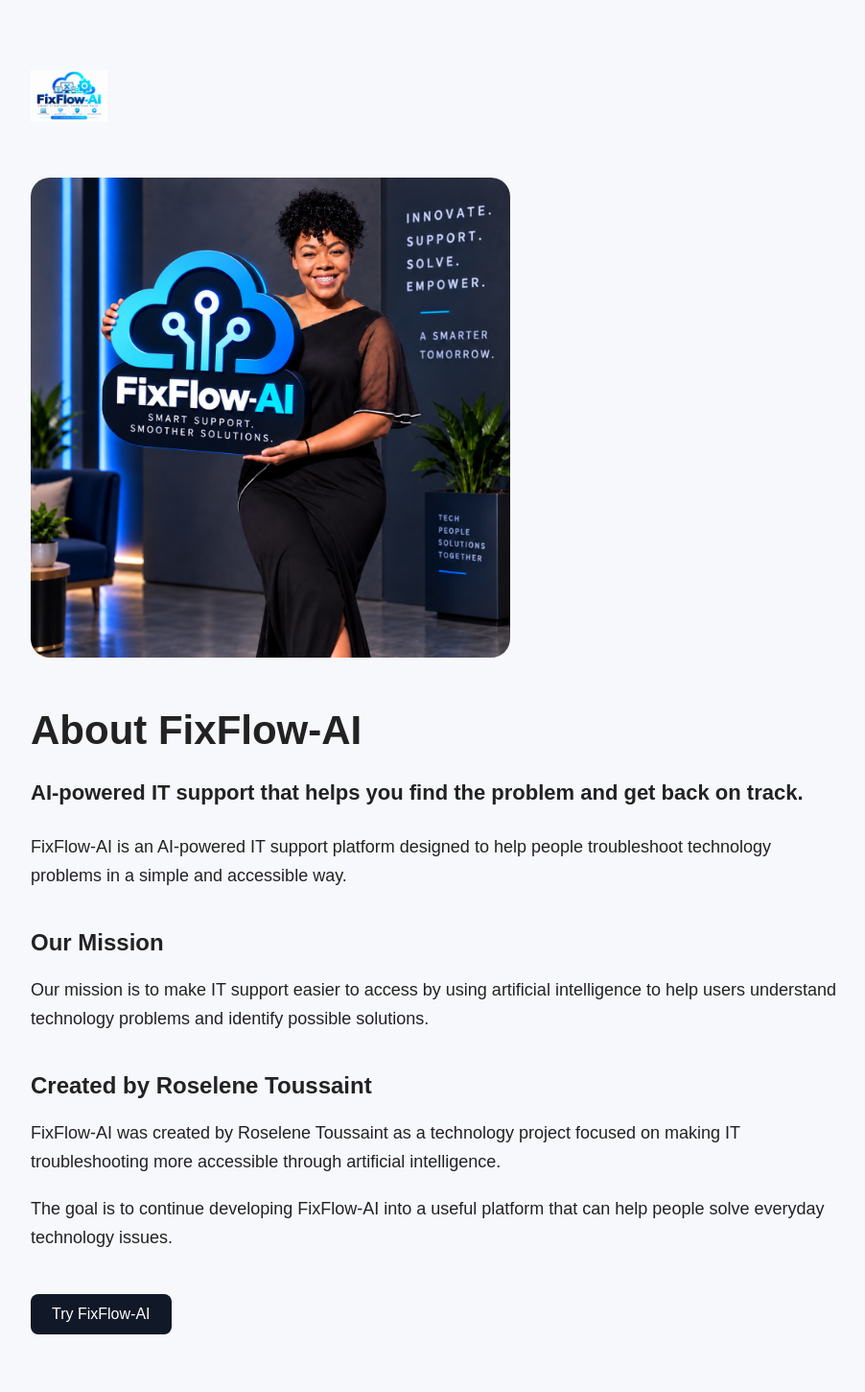
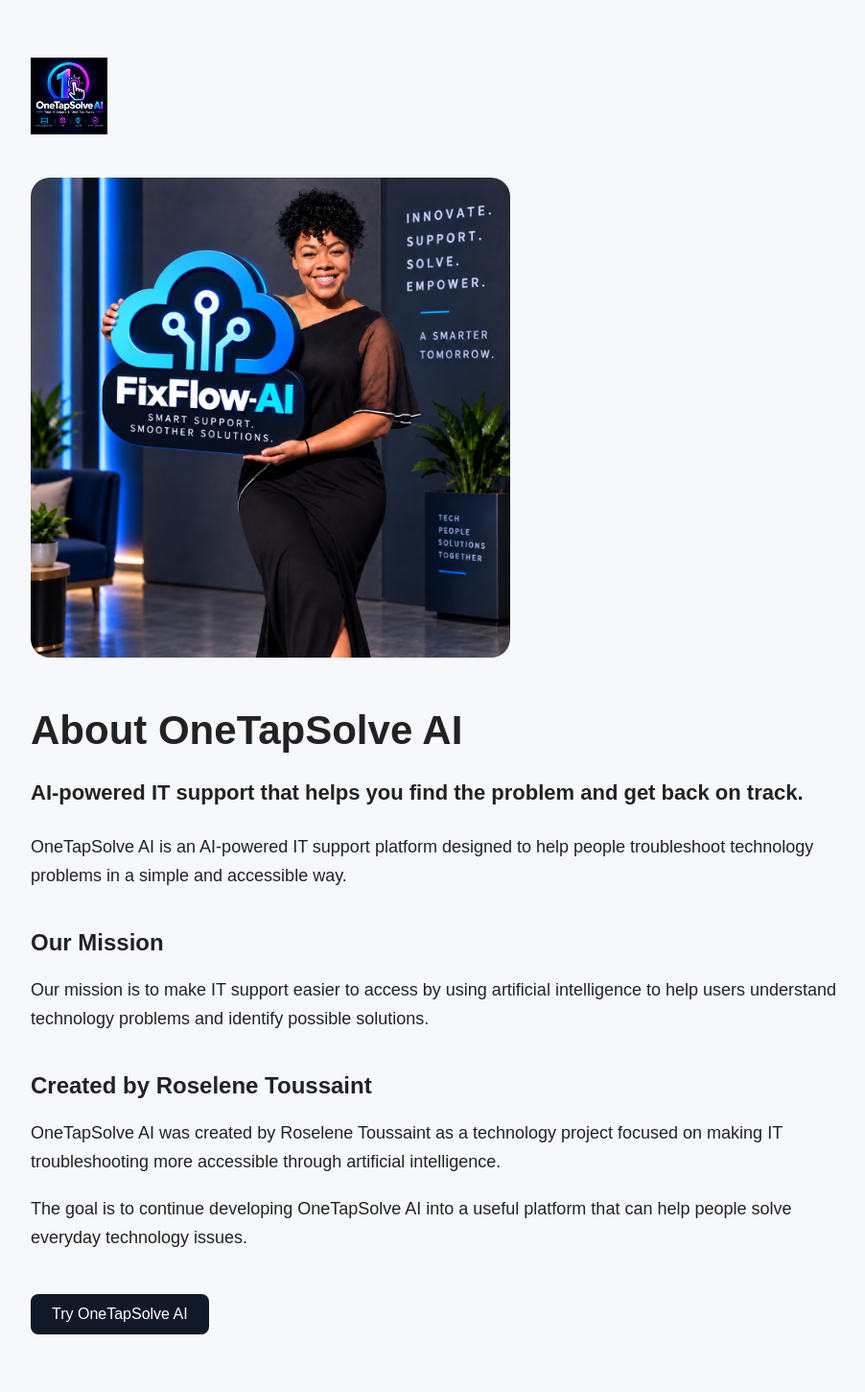
Before and after one commit to toussaintrose680-dev/FixFlow-AI, a Flask app: template src/templates/about.html in a window 1280 px wide. Shown: the whole page at 96% size, without its empty margins (183-1085 px from the left). Run offline with Flask 3, Linux system fonts and the light colour scheme; the template is opened without the code that fills it, so the values that code supplies are empty.

Commit message:
Complete OneTapSolve AI rebrand

```diff
--- a/src/app.py
+++ b/src/app.py
@@ -758,7 +758,6 @@ def current_user():
             )
     })
 
-
 # --------------------------------------------------
 # Account page
 # --------------------------------------------------
--- a/src/templates/about.html
+++ b/src/templates/about.html
@@ -4,10 +4,10 @@
     <meta charset="UTF-8">
     <meta name="viewport" content="width=device-width, initial-scale=1.0">
 
-    <title>About FixFlow-AI | AI IT Support</title>
+    <title>About OneTapSolve AI | AI IT Support</title>
 
     <meta name="description"
-          content="Learn about FixFlow-AI, an AI-powered IT support platform created to help people troubleshoot technology problems and find solutions.">
+          content="Learn about OneTapSolve AI, an AI-powered IT support platform created to help people troubleshoot technology problems and find solutions.">
 
     <style>
         body {
@@ -65,20 +65,22 @@
 <body>
     <main class="container">
 
-        <img src="{{ url_for('static', filename='fixflow-logo.png') }}"
-             alt="FixFlow-AI logo"
+               <img src="{{ url_for('static', filename='onetapsolve-logo.png') }}"
+             alt="OneTapSolve AI logo"
              class="logo">
-<img src="{{ url_for('static', filename='creator-photo.png') }}"
-     alt="Roselene Toussaint, creator of FixFlow-AI"
-     style="width: 100%; max-width: 500px; border-radius: 20px; margin: 20px 0;">
-        <h1>About FixFlow-AI</h1>
+
+        <img src="{{ url_for('static', filename='creator-photo.png') }}"
+             alt="Roselene Toussaint, creator of OneTapSolve AI"
+             style="width: 100%; max-width: 500px; border-radius: 20px; margin: 20px 0;">
+
+        <h1>About OneTapSolve AI</h1>
 
         <p class="tagline">
             AI-powered IT support that helps you find the problem and get back on track.
         </p>
 
         <p>
-            FixFlow-AI is an AI-powered IT support platform designed to help
+            OneTapSolve AI is an AI-powered IT support platform designed to help
             people troubleshoot technology problems in a simple and accessible way.
         </p>
 
@@ -93,17 +95,17 @@
         <h2>Created by Roselene Toussaint</h2>
 
         <p>
-            FixFlow-AI was created by Roselene Toussaint as a technology project focused
+            OneTapSolve AI was created by Roselene Toussaint as a technology project focused
             on making IT troubleshooting more accessible through artificial
             intelligence.
         </p>
 
         <p>
-            The goal is to continue developing FixFlow-AI into a useful platform
+            The goal is to continue developing OneTapSolve AI into a useful platform
             that can help people solve everyday technology issues.
         </p>
 
-        <a href="/" class="button">Try FixFlow-AI</a>
+        <a href="/" class="button">Try OneTapSolve AI</a>
 
     </main>
 </body>
```
Also changed, not shown: src/templates/login.html (+13 -14 lines), README.md.
